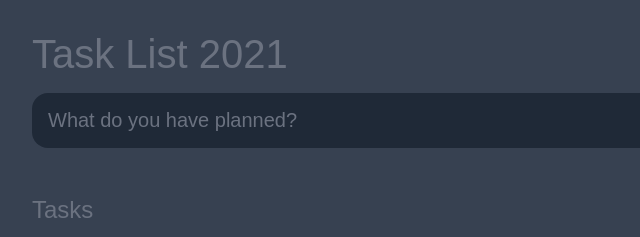
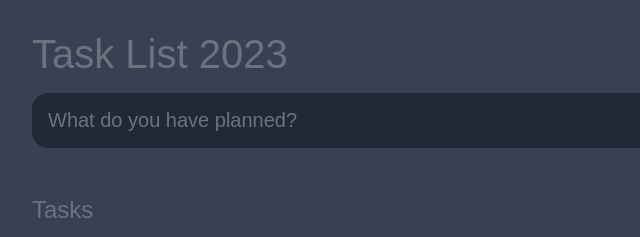
Before and after one commit to kumarromit/todolist, a plain HTML site: page todolist/index.html in a window 1280 px wide. Shown: the top 237 px of the page, 224-864 px from the left. Drawn offline with Linux system fonts and the light colour scheme.

Commit message:
Update index.html

```diff
--- a/todolist/index.html
+++ b/todolist/index.html
@@ -4,14 +4,14 @@
 	<meta charset="UTF-8">
 	<meta http-equiv="X-UA-Compatible" content="IE=edge">
 	<meta name="viewport" content="width=device-width, initial-scale=1.0">
-	<title>Task List 2021</title>
+	<title>Task List 2023</title>
 
 	<link rel="stylesheet" href="style.css" />
 </head>
 <body>
 
 	<header>
-		<h1>Task List 2021</h1>
+		<h1>Task List 2023</h1>
 		<form id="new-task-form">
 			<input
 				type="text"
```
